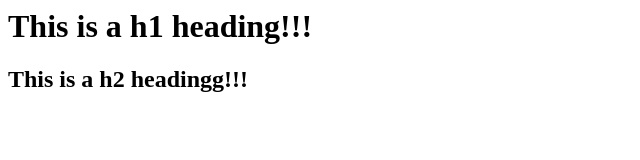
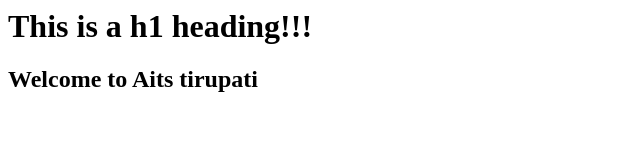
Before and after one commit to leelasree-0901/Testweb, a plain HTML site: page index.html in a window 1280 px wide. Shown: the whole page, without its empty margins (0-640 px from the left). Drawn offline with Linux system fonts and the light colour scheme.

Commit message:
This is done at my machine;

```diff
--- a/index.html
+++ b/index.html
@@ -1,6 +1,6 @@
 <html>
   <body>
     <h1>This is a h1 heading!!!</h1>
-    <h2>This is a h2 headingg!!!</h2>
+    <h2>Welcome to Aits tirupati</h2>
   </body>
 </html>
```
